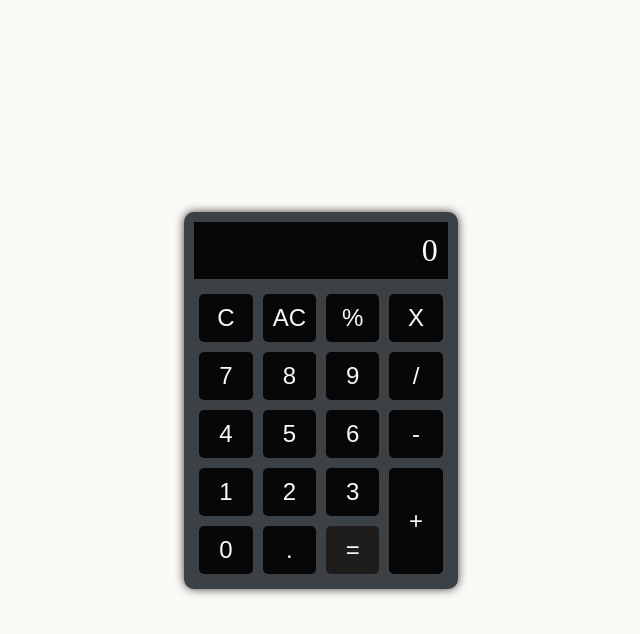
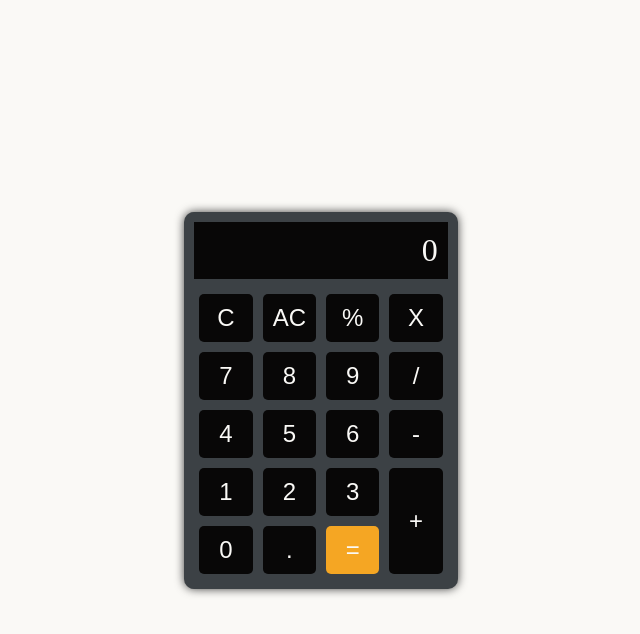
Before and after one commit to Arshad-Siddiqui/calculator, a React (Vite) app: page / in a window 1280 px wide. In both pictures the pointer is over the button 671 px from the left and 549 px from the top of the page. Shown: the top 634 px of the page, without its empty margins (319-959 px from the left). Built offline with nearby package versions, Linux system fonts and the light colour scheme.

Commit message:
Add hover effect to equals button

```diff
--- a/src/index.css
+++ b/src/index.css
@@ -55,3 +55,7 @@ body {
 .equal {
   background-color: orange;
 }
+
+.equal:hover {
+  background-color: #f5a623;
+}
```
